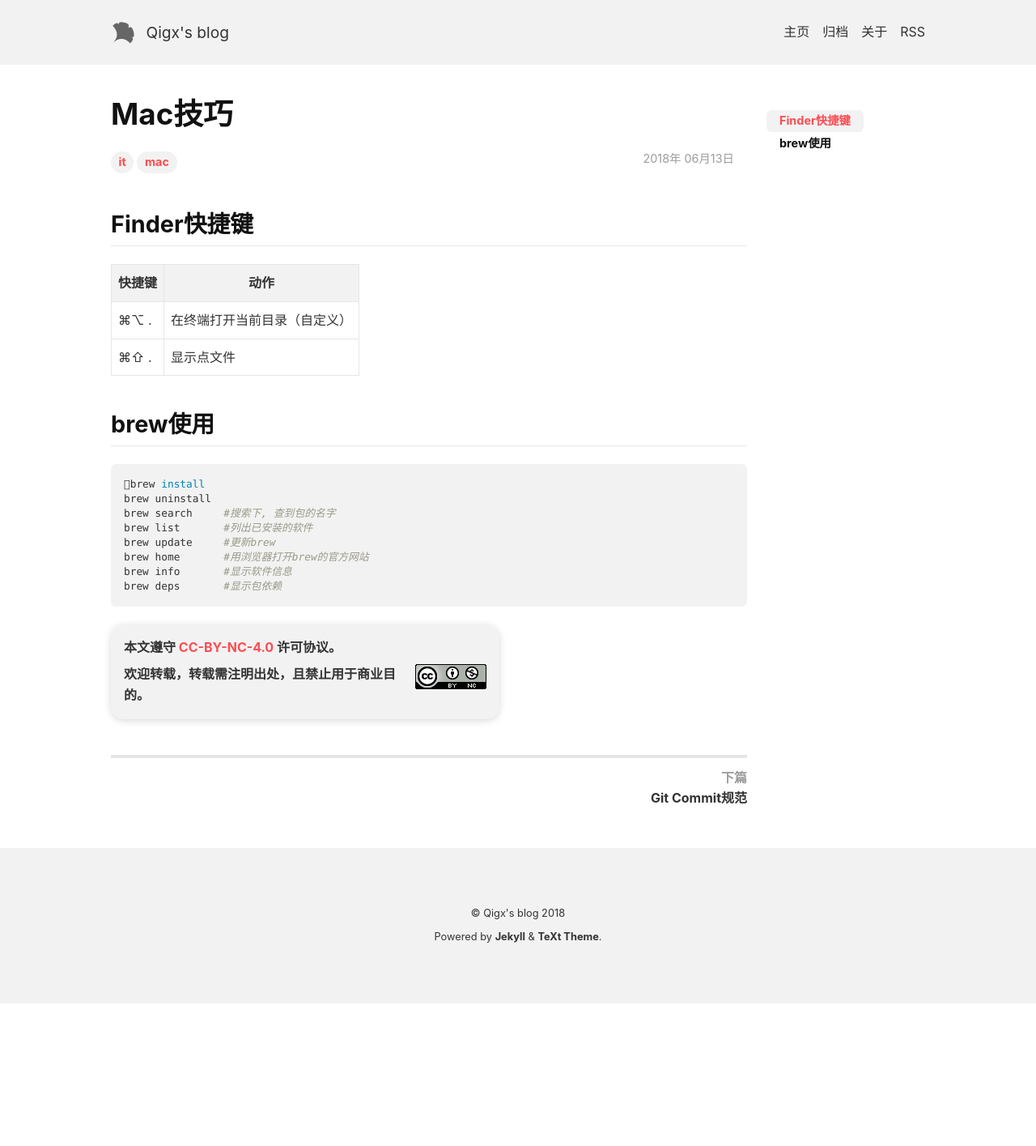
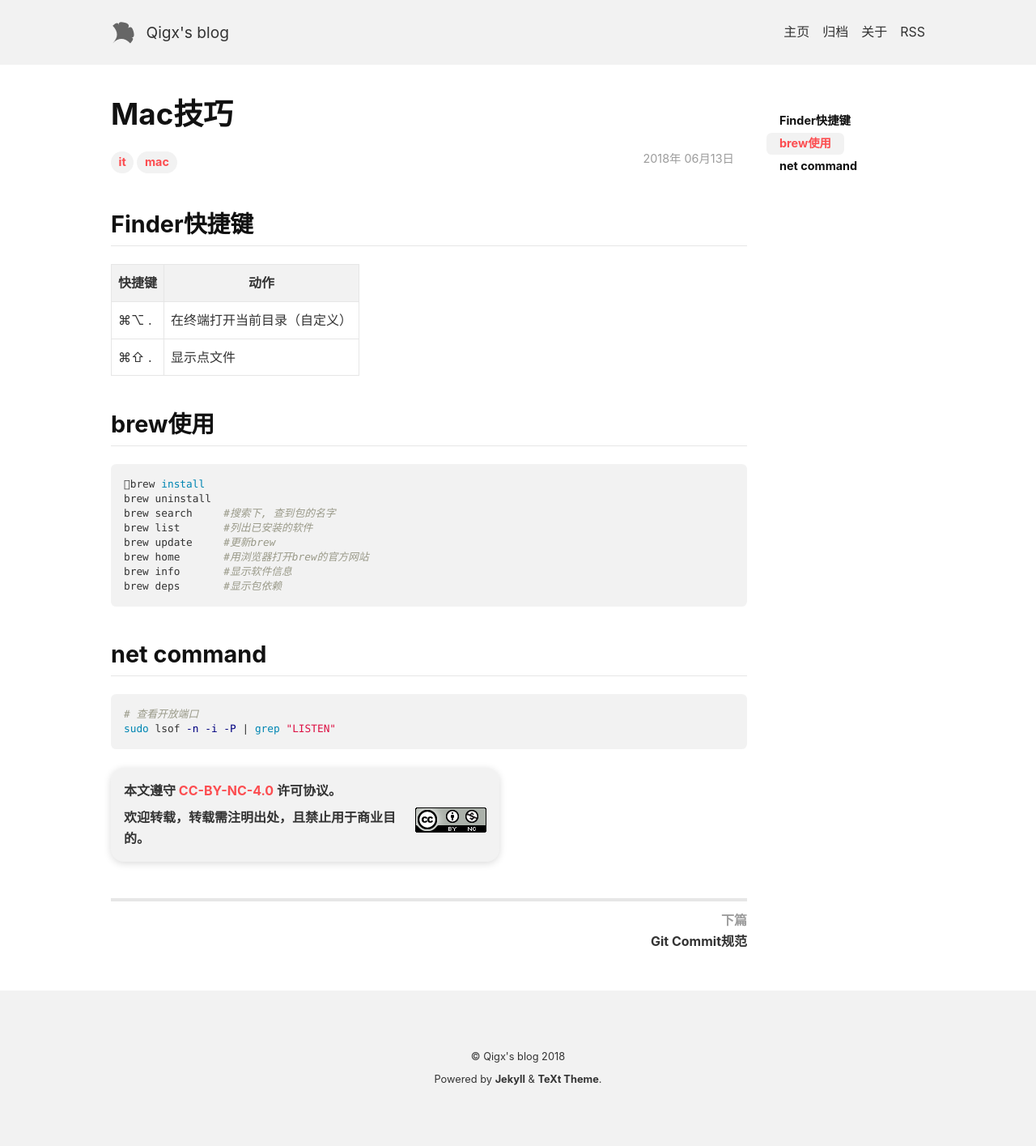
Before and after one commit to qigx/qigx.github.io, a Jekyll site: the page built from _posts/2018-06-13-mac.md, in a window 1280 px wide. Shown: the whole page at 81% size. Built offline with Jekyll 4.4.1, drawn with Linux system fonts in a browser that asks for light colours; nearby versions of some CDN libraries; comment, search, counter and statistics services are not loaded; before the commit the page ends 1239 px from its top, so only the background shows below that.

Commit message:
doc 20180917

```diff
--- a/_posts/2018-06-13-mac.md
+++ b/_posts/2018-06-13-mac.md
@@ -24,3 +24,10 @@ brew home       #用浏览器打开brew的官方网站
 brew info       #显示软件信息
 brew deps       #显示包依赖
 ~~~
+
+## net command
+
+~~~bash
+# 查看开放端口
+sudo lsof -n -i -P | grep "LISTEN"
+~~~
```
